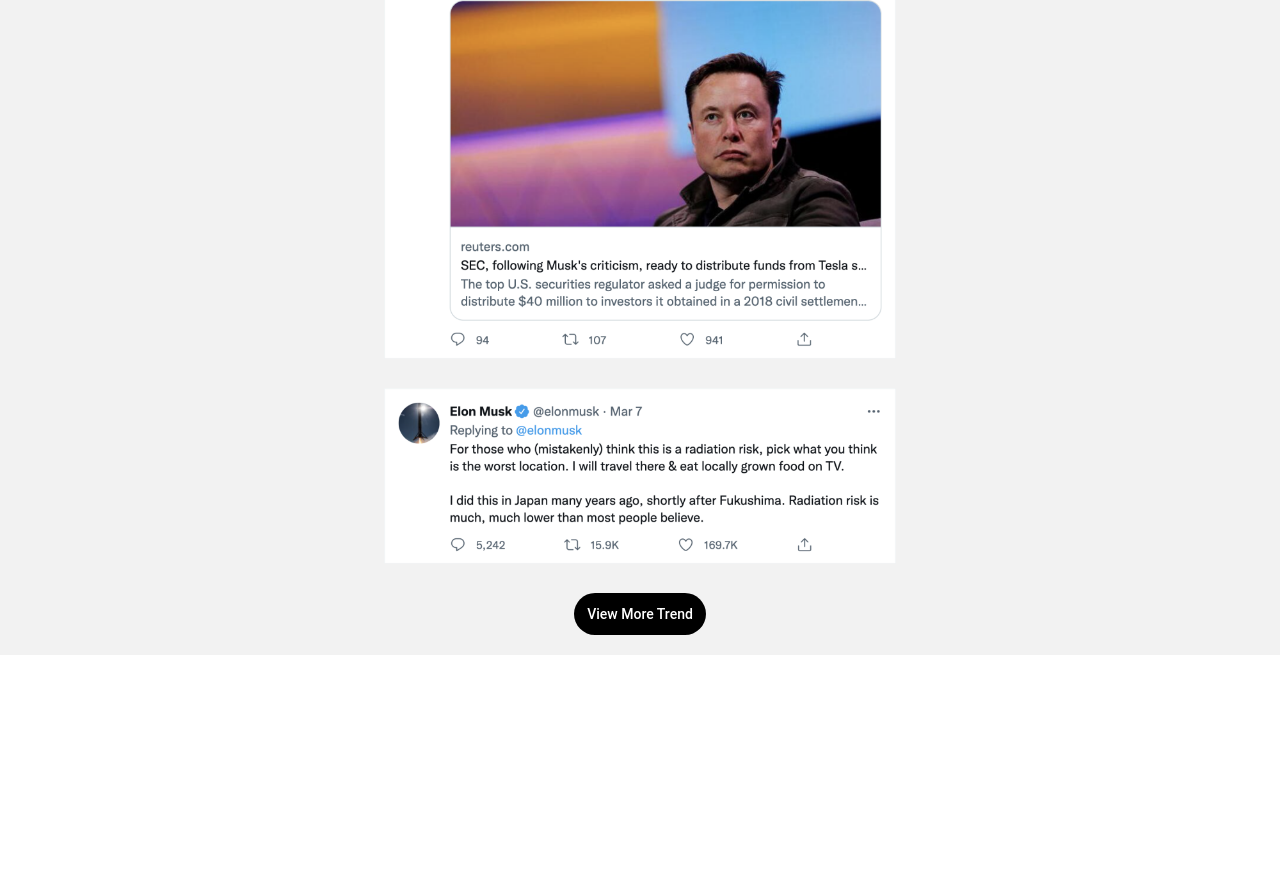
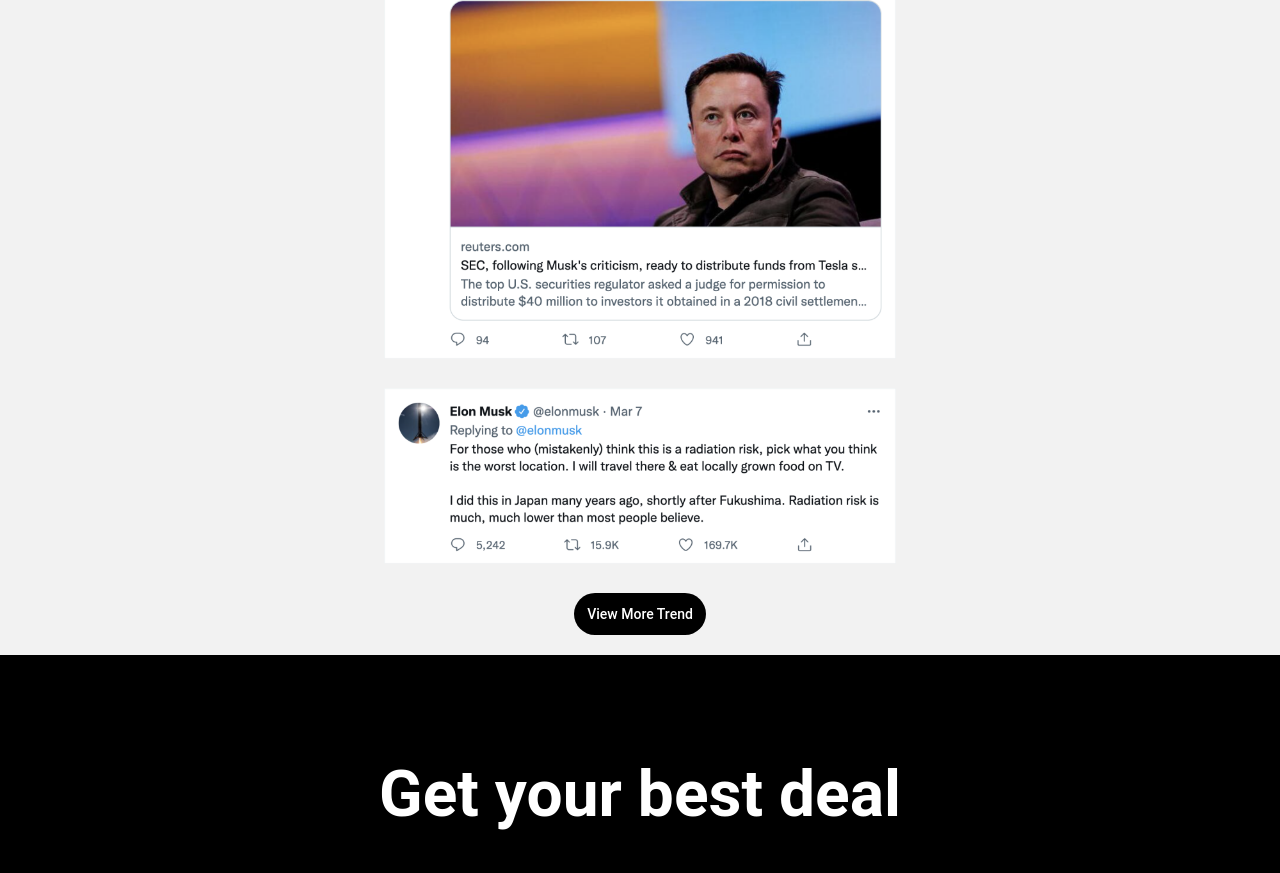
Before and after one commit to DayanchMuhammetgeldiyev/Basic-template, a plain HTML site: page Landing-pages/index.html in a window 1280 px wide. Shown: the part 3656-4529 px from the top of the page. Before the commit the page ends 4311 px from the top, so only its background shows below. Drawn offline with Linux system fonts and the light colour scheme.

Commit message:
Frontend-mentor

```diff
--- a/Landing-pages/assets/css/style.css
+++ b/Landing-pages/assets/css/style.css
@@ -303,3 +303,19 @@
     text-decoration: none;
     margin-bottom: 20px;
 }
+
+/* Section-price */
+.section-price {
+    width: 100%;
+    height: auto;
+    background-color: var(--color-black);
+}
+.section-price .section-price-title {
+    padding-top: 8%;
+}
+.section-price .section-price-title h6{
+    text-align: center;
+    color: var(--color-gray5);
+    font-size: 64px;
+}
+.section-price .section-price-card
--- a/Landing-pages/index.html
+++ b/Landing-pages/index.html
@@ -104,8 +104,7 @@
            <img src="assets/img/brand without bg.png" alt="">
         </div>
     </section>
-
-    <!-- section  -->
+    <!-- section-3  -->
      <section class="section-platform">
         <div class="main-title">
             <h5>All platform connect to Findtrend</h5>
@@ -128,5 +127,26 @@
             <a href="#">View More Trend</a>
         </div>
      </section>
+        <!-- section-4 -->
+      <section class="section-price">
+        <div class="section-price-title">
+            <h6>
+                Get your best deal
+            </h6>
+        </div>
+        <div class="section-price-button">
+
+        </div>
+        <div class="section-price-card">
+           <div class="section-price-personal">
+              <div class="section-price-personal-title">
+                 <h3>
+                    Personal
+                 </h3>
+                 <p>Special first packet for all</p>
+              </div>
+           </div>
+        </div>
+      </section>
 </body>
 </html>
```
